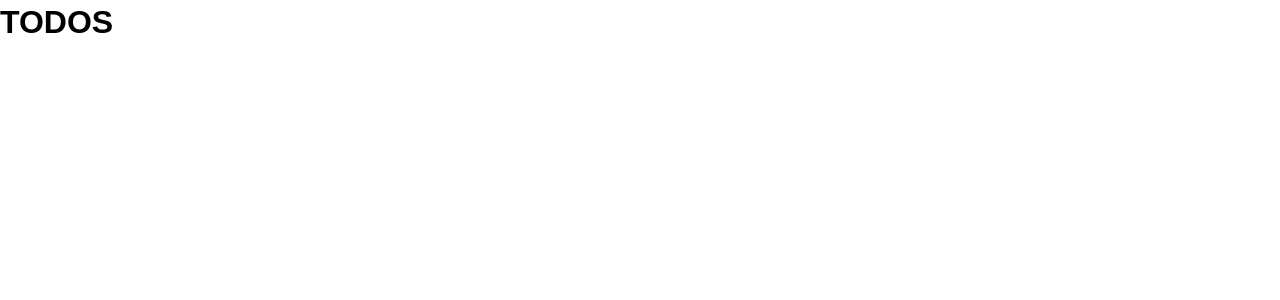
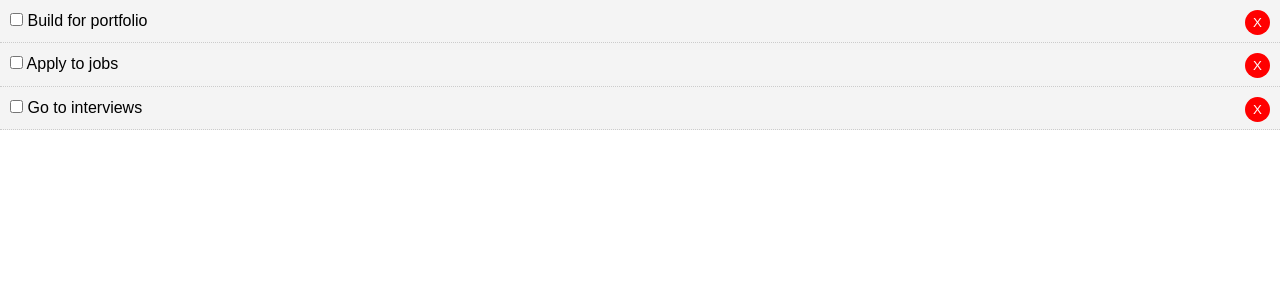
Before and after one commit to pixelboogie/Reactjs_ToDo, a React (Create React App) app: page / in a window 1280 px wide. Shown: the top 300 px of the page. Built offline with nearby package versions, Linux system fonts and the light colour scheme.

Commit message:
Delete now works

```diff
--- a/src/App.css
+++ b/src/App.css
@@ -13,3 +13,9 @@
   color: #333;
   text-decoration: none;
 }
+
+.uno{
+  background-color: coral;
+  margin: 1em;
+  padding: 10px;
+}
--- a/src/App.js
+++ b/src/App.js
@@ -1,16 +1,61 @@
 import React, { Component } from 'react';
 import Todos from './components/Todos';
+import Header from './components/layout/Header'
 
 import './App.css';
 
 class App extends Component {
+  state = {
+    todos: [
+      {
+        id: 1,
+        title: 'Build for portfolio',
+        completed: false
+      },
+      {
+        id: 2,
+        title: 'Apply to jobs',
+        completed: false
+      },
+      {
+        id: 3,
+        title: 'Go to interviews',
+        completed: false
+      },
+    ]
+  }
+
+  markComplete = (id) => {
+    // console.log("From app.js: " + id);
+    this.setState({ todos: this.state.todos.map(todo => {
+      if(todo.id === id){
+        todo.completed = !todo.completed
+      }
+      return todo;
+    })})
+  }
+
+  delTodo = (id) => {
+    // console.log(id)
+    this.setState({ todos: [...this.state.todos.filter(todo => todo.id !== id)]})
+  }
+
     render() {
+      // console.log("Appjs says this.state.todos: " + this.state.todos);
+
       return (
         <div className="App">
-     <Todos />
+
+        <Todos todos={this.state.todos}
+        markComplete={this.markComplete}
+        delTodo={this.delTodo}
+        />
         </div>
     );
   }
 }
 
+
+
+
 export default App;
--- /dev/null
+++ b/src/components/TodoItem.js
@@ -0,0 +1,45 @@
+import React, { Component } from 'react';
+import PropTypes from 'prop-types';
+
+export class TodoItem extends Component {
+  getStyle = () => {
+      return {
+        background: '#f4f4f4',
+        padding: '10px',
+        borderBottom: '1px #ccc dotted',
+        textDecoration: this.props.todo.completed ? 'line-through' : 'none'
+      }
+    }
+
+
+  render() {
+    const { id, title } = this.props.todo;
+    return (
+      <div style={this.getStyle()}>
+          <p>
+            <input type="checkbox" onChange={this.props.markComplete.bind(this, id)} /> {''}
+            { title }
+            <button onClick={this.props.delTodo.bind(this, id)} style={btnStyle}>X</button>
+          </p>
+      </div>
+    )
+  }
+}
+
+// PropTypes
+TodoItem.propTypes = {
+  todo: PropTypes.object.isRequired
+  // markComplete: PropTypes.func.isRequired,
+  // delTodo: PropTypes.func.isRequired,
+}
+
+const btnStyle = {
+  background: '#ff0000',
+  color: '#ffffff',
+  border: 'none',
+  padding: '5px 8px',
+  borderRadius: '50%',
+  curor: 'pointer',
+  float: 'right'
+}
+export default TodoItem
--- a/src/components/Todos.js
+++ b/src/components/Todos.js
@@ -1,25 +1,27 @@
 import React, { Component } from 'react';
-
-// import TodoItem from './TodoItem';
-// import PropTypes from 'prop-types';
+import TodoItem from './TodoItem';
+import PropTypes from 'prop-types';
 
 class Todos extends Component {
+
+
   render() {
-    // return this.props.todos.map((todo) => (
-    //   <TodoItem key={todo.id} todo={todo} markComplete={this.props.markComplete} delTodo={this.props.delTodo} />
-    // ));
-
-    return (
-        <div><h1>TODOS</h1></div>
+    return this.props.todos.map((todo) => (
+        // <TodoItem key={todo.id} todo={todo} />
+      <TodoItem key={todo.id} todo={todo}
+      markComplete={this.props.markComplete}
+      delTodo={this.props.delTodo}
+      />
+    )
     );
   }
 }
 
 // PropTypes
-// Todos.propTypes = {
-//   todos: PropTypes.array.isRequired,
-//   markComplete: PropTypes.func.isRequired,
-//   delTodo: PropTypes.func.isRequired,
-// }
+Todos.propTypes = {
+  // todo: PropTypes.object.isRequired
+  // markComplete: PropTypes.func.isRequired,
+  // delTodo: PropTypes.func.isRequired,
+}
 
 export default Todos;
--- /dev/null
+++ b/src/components/layout/Header.js
@@ -0,0 +1,19 @@
+import React from 'react';
+
+function Header(){
+    return (
+        <Header>
+            <h1>Todo List</h1>
+        </Header>
+    )
+
+}
+
+// const headerStyle = {
+//     background: '#333',
+//     color: '#FF0000',
+//     textAlign: 'center',
+//     padding: '20px'
+//   }
+
+export default Header;
```
Lines whose indentation alone changed are shown as unchanged.
